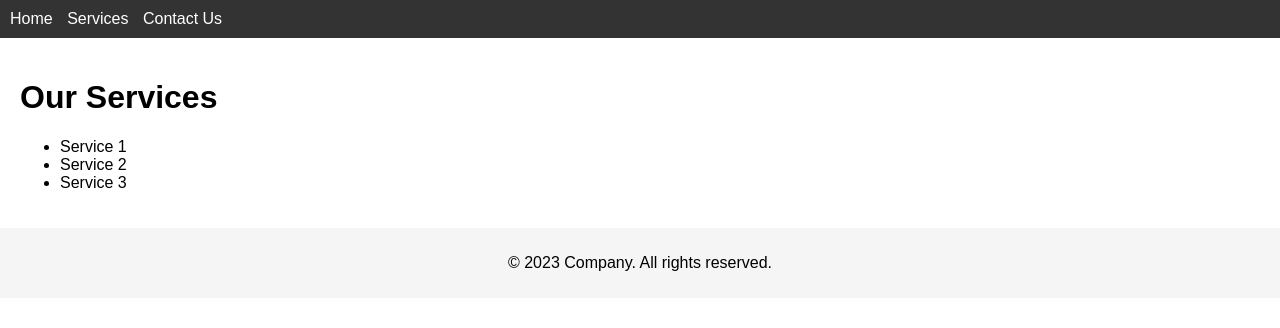
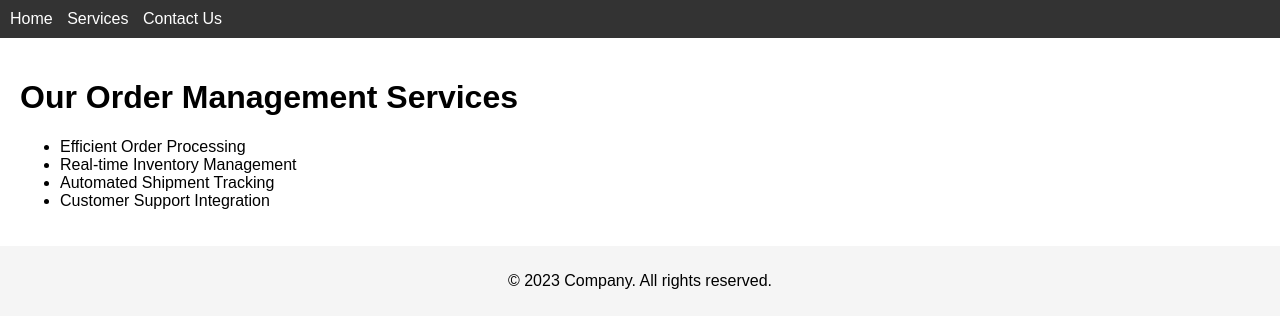
Before and after one commit to ramakrishnachintha/Website, a plain HTML site: page services.html in a window 1280 px wide. Drawn offline with Linux system fonts and the light colour scheme.

Commit message:
Update services.html

```diff
--- a/services.html
+++ b/services.html
@@ -1,7 +1,7 @@
 <!DOCTYPE html>
 <html>
 <head>
-  <title>Company Demo Website - Services</title>
+  <title>Order Management Support - Services</title>
   <link rel="stylesheet" href="assets/style.css">
 </head>
 <body>
@@ -16,11 +16,12 @@
   </header>
 
   <main>
-    <h1>Our Services</h1>
+    <h1>Our Order Management Services</h1>
     <ul>
-      <li>Service 1</li>
-      <li>Service 2</li>
-      <li>Service 3</li>
+      <li>Efficient Order Processing</li>
+      <li>Real-time Inventory Management</li>
+      <li>Automated Shipment Tracking</li>
+      <li>Customer Support Integration</li>
     </ul>
   </main>
 
```
